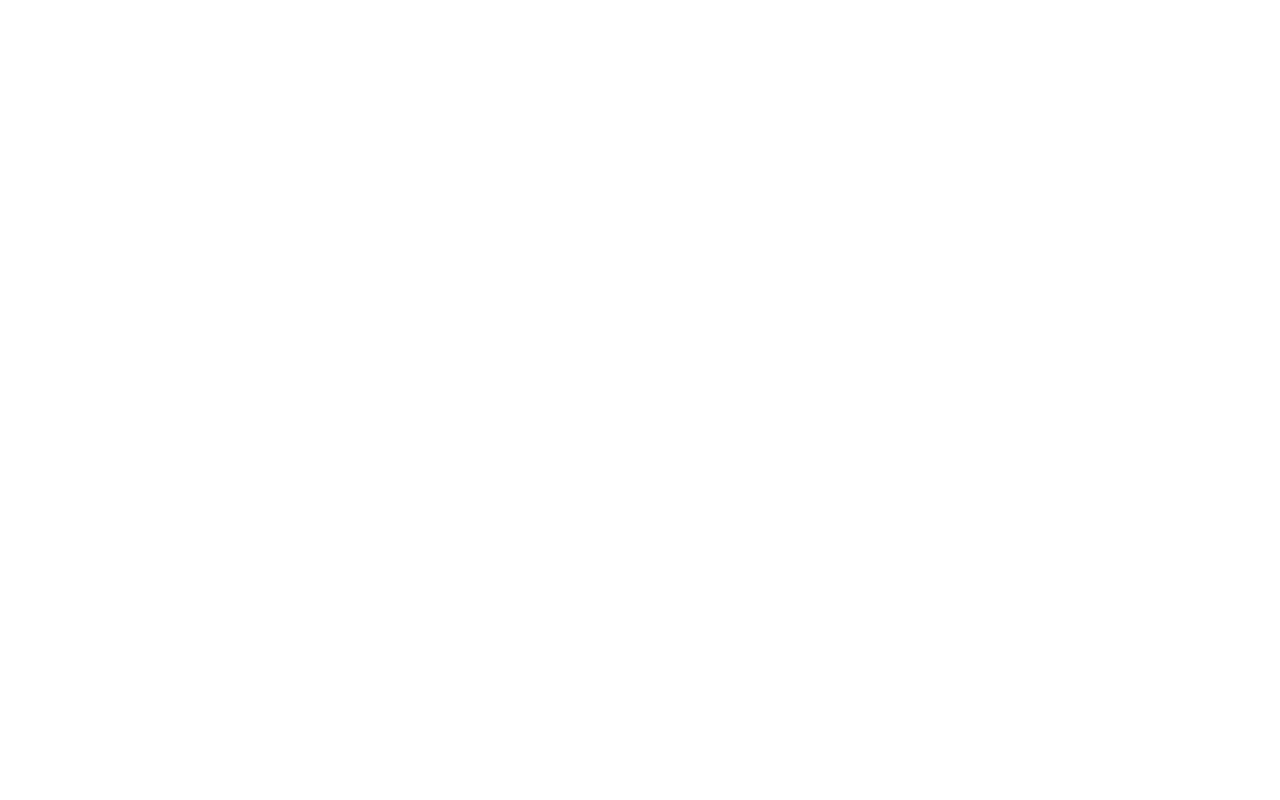
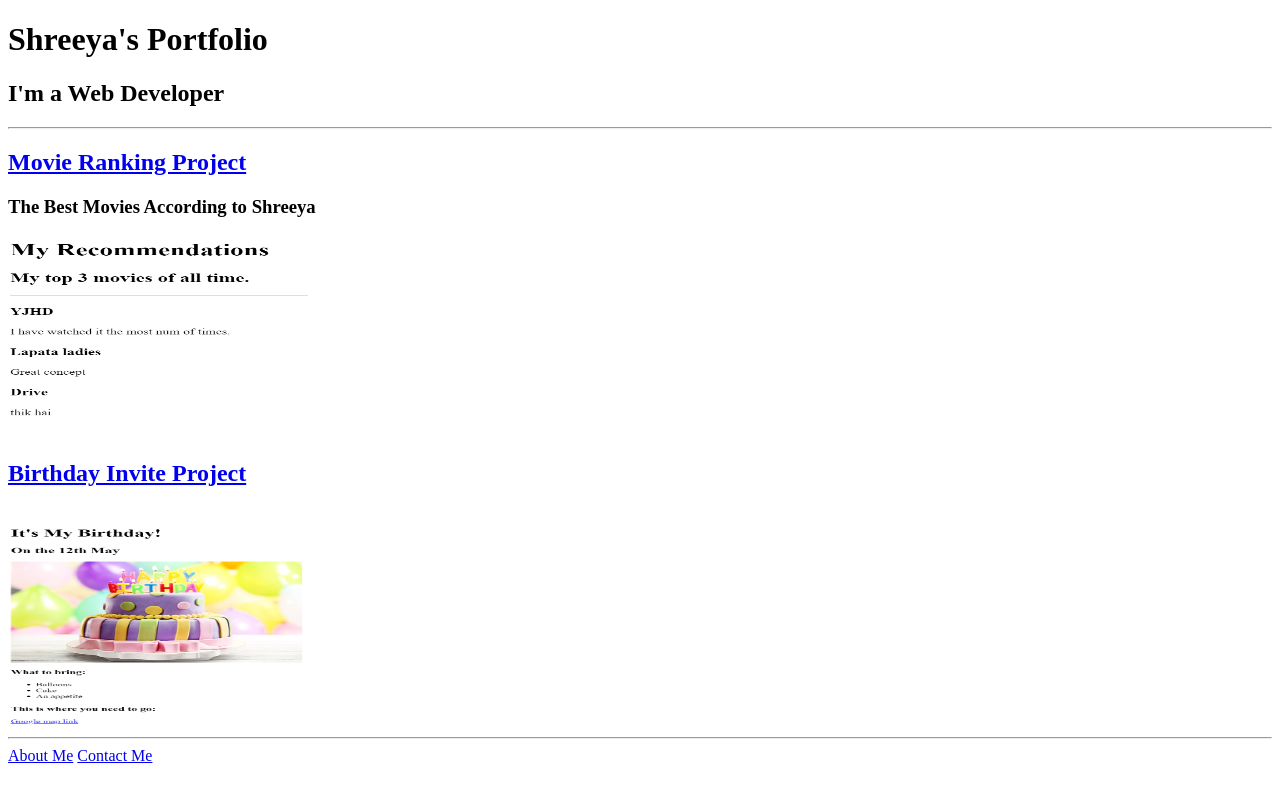
Before and after one commit to Shreeya-pathak/html-portfolio, a plain HTML site: page index.html in a window 1280 px wide. Drawn offline with Linux system fonts and the light colour scheme.

Commit message:
Add files via upload

```diff
--- a/index.html
+++ b/index.html
@@ -13,3 +13,28 @@ HINT for TODO 6: You can use the height attribute set to 200 to make the image s
 https://developer.mozilla.org/en-US/docs/Web/HTML/Element/img#attr-height -->
 
 <!-- TODO 7: Add the Contact Me and About Me page links -->
+
+<!DOCTYPE html>
+<html lang="en">
+<head>
+    <meta charset="UTF-8">
+    <meta name="viewport" content="width=device-width, initial-scale=1.0">
+    <title>MyWebsite</title>
+</head>
+<body>
+    <h1>Shreeya's Portfolio</h1>
+    <h2>I'm a Web Developer</h2>
+    <hr/>
+    <h2><a href="./public/movie-ranking.html"> Movie Ranking Project</a></h2>
+    <h3>The Best Movies According to Shreeya</h3>
+    <img src="./assets/images/movie-ranking.png" alt="My top 3 movies of all time" style="width:300px;height:200px;" />
+    <br/>
+    <h2><a href="./public/birthday-invite.html"> Birthday Invite Project</a></h2>
+    <br/>
+    <img src="./assets/images/birthday-invite.png" alt="My Birthday Invite" style="width:300px;height:200px;" />
+    <hr/>
+    <a href="./public/about.html">About Me</a> <a href="./public/contact.html">Contact Me</a>
+
+
+</body>
+</html>
```
